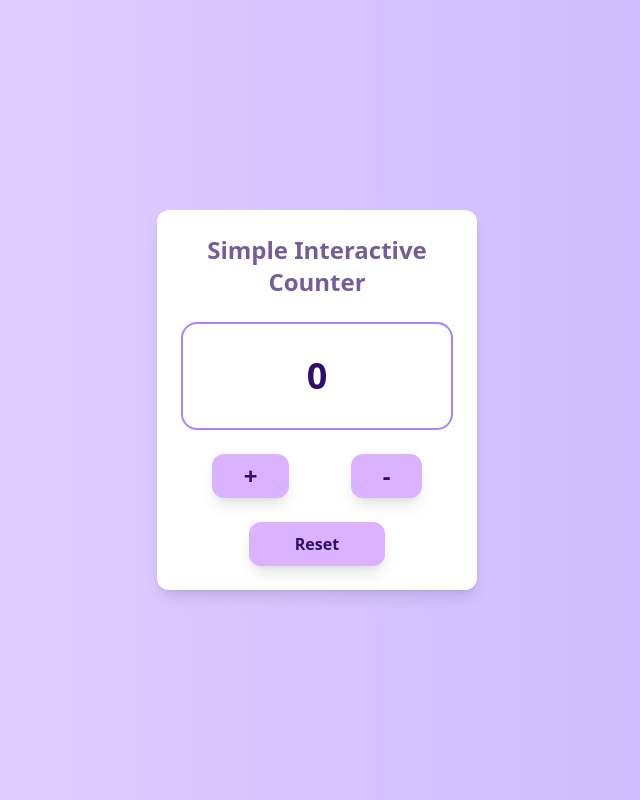
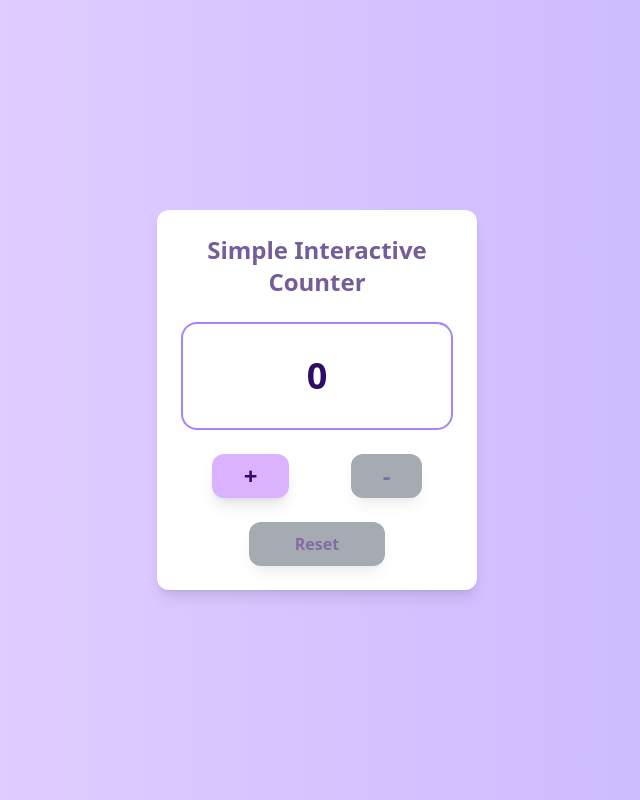
Before and after one commit to Emmanuel-75/SimpleCounterApp, a website: page public/index.html in a window 1280 px wide. Shown: the whole page, without its empty margins (323-963 px from the left). Drawn offline with Linux system fonts and the light colour scheme.

Commit message:
Added minor UI improvements

```diff
--- a/public/script.js
+++ b/public/script.js
@@ -9,6 +9,7 @@ const statusText = document.querySelector('#statusText');
 let counterState = 0;
 let add = '+1';
 let minus = '-1';
+
 
 setTimeout(()=>{
     title.classList.remove("animate-bounce");
@@ -25,7 +26,21 @@ function Status(text){
 function updateCounter() {
     counter.textContent = counterState;
     minusButton.disabled = counterState <= 0;
+    if (minusButton.disabled){
+        minusButton.classList.remove('bg-purple-300');
+        minusButton.classList.add('bg-gray-500', 'cursor-not-allowed', 'opacity-60');
+    }else{
+        minusButton.classList.remove('bg-gray-500', 'cursor-not-allowed', 'opacity-60');
+        minusButton.classList.add('bg-purple-300');
+    }
     resetButton.disabled = counterState <= 0;
+    if (resetButton.disabled){
+        resetButton.classList.remove('bg-purple-300');
+        resetButton.classList.add('bg-gray-500', 'cursor-not-allowed', 'opacity-60');
+    }else{
+        resetButton.classList.remove('bg-gray-500', 'cursor-not-allowed', 'opacity-60');
+        resetButton.classList.add('bg-purple-300');
+    }
 }
 
 addButton.addEventListener('click', () => {
```
Also changed, not shown: public/styles.css.
